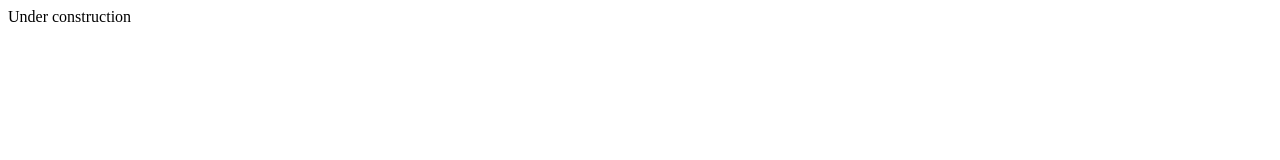
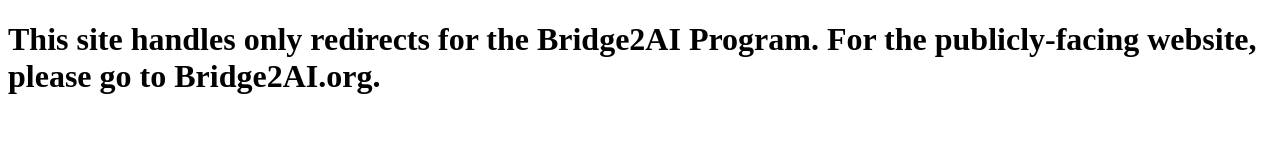
Before and after one commit to bridge2ai/redirects-website, a plain HTML site: page index.html in a window 1280 px wide. Drawn offline with Linux system fonts and the light colour scheme.

Commit message:
changing home page language

```diff
--- a/index.html
+++ b/index.html
@@ -4,7 +4,7 @@
     <title>Bridge 2 AI</title>
   </head>
 
-  <body>
-    Under construction
-  </body>
+  <h1>
+    This site handles only redirects for the Bridge2AI Program. For the publicly-facing website, please go to Bridge2AI.org.
+  </h1>
 </html>
```
